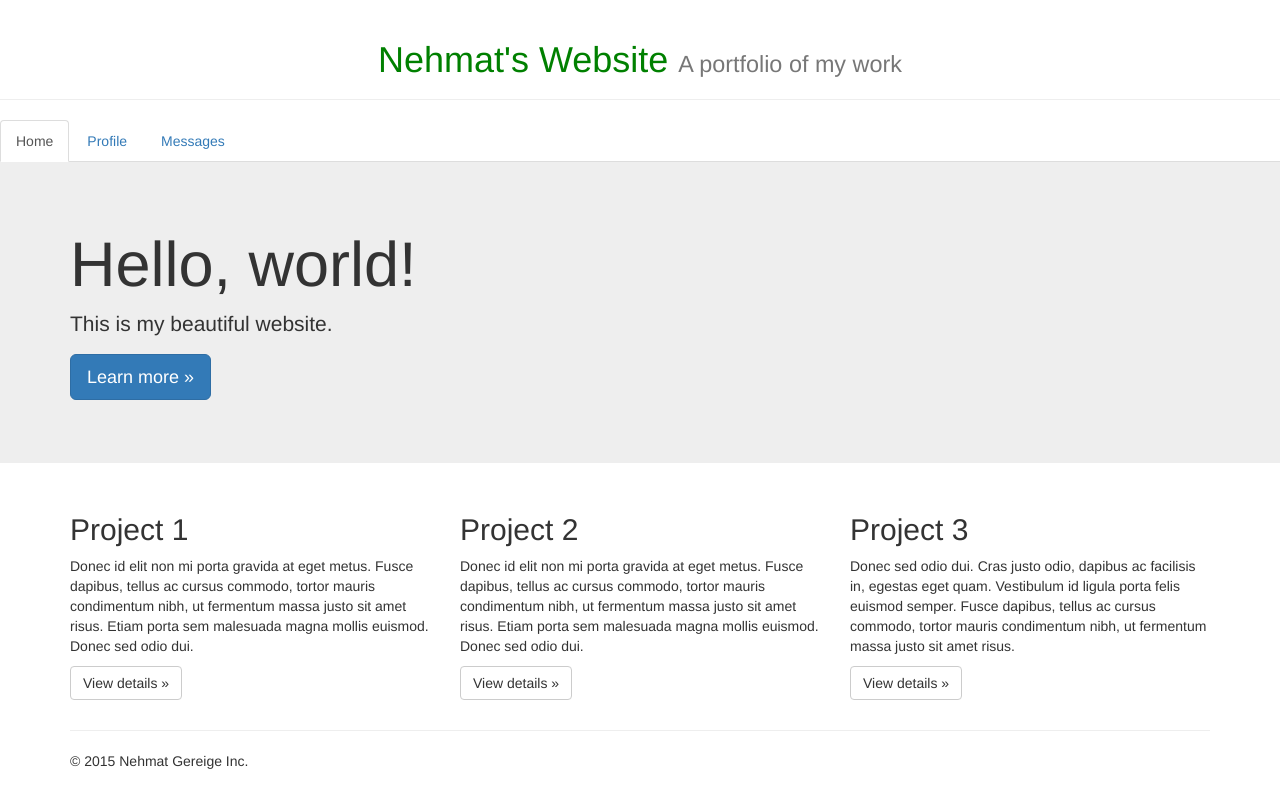
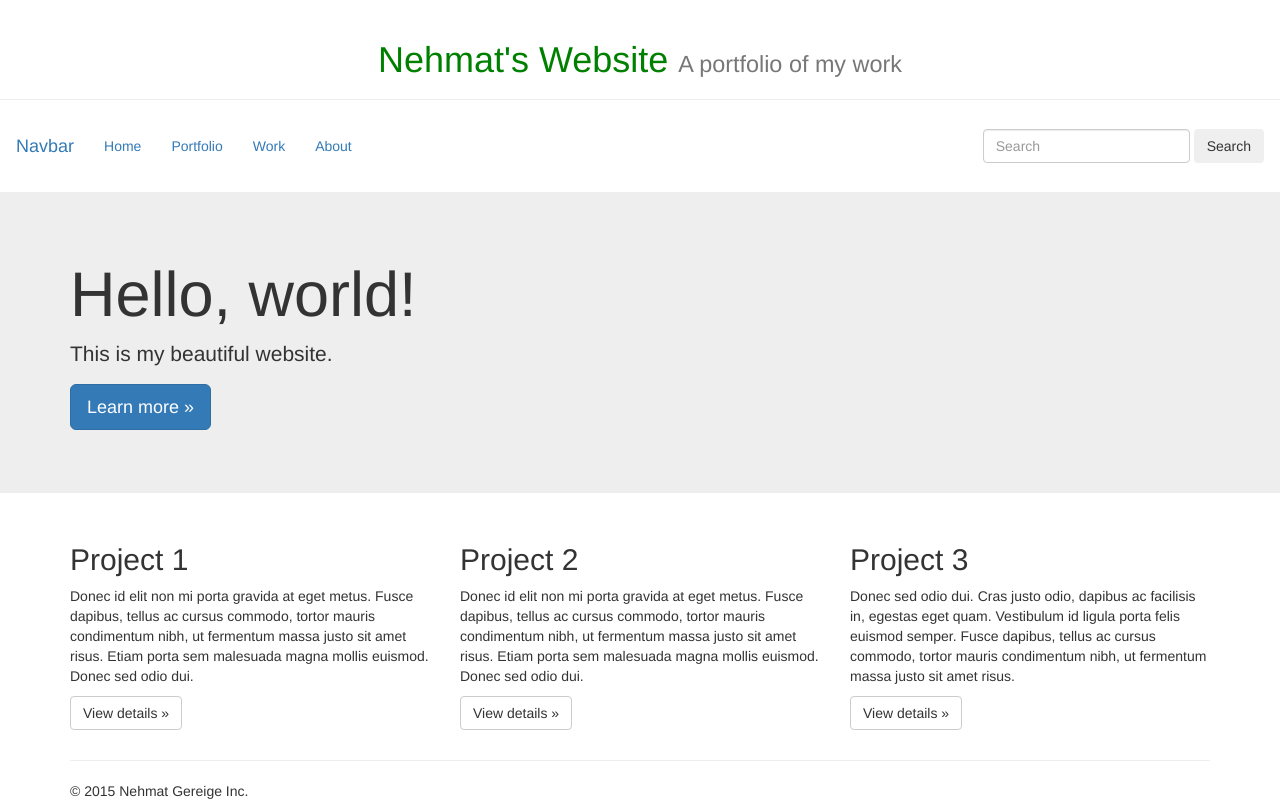
Before and after one commit to gere0018/bower-grunt-Website, a website: page index.html in a window 1280 px wide. Drawn offline with nearby package versions, Linux system fonts and the light colour scheme.

Commit message:
Changed the navbar in original index and run grunt again.

```diff
--- a/index.html
+++ b/index.html
@@ -12,6 +12,8 @@
      <link href="bower_components/bootstrap/dist/css/bootstrap.min.css" rel="stylesheet">
      <!-- Main Css -->
       <link href="css/main.css" rel="stylesheet">
+      <!--  link to single minified css file
+      <link href="css/main.min.css" rel="stylesheet"> -->
   </head>
 <body>
 
@@ -20,11 +22,27 @@
         <h1>Nehmat's Website <small>A portfolio of my work</small></h1>
     </div>
     <!-- Navigation -->
-    <ul class="nav nav-tabs">
-      <li role="presentation" class="active"><a href="#">Home</a></li>
-      <li role="presentation"><a href="#">Profile</a></li>
-      <li role="presentation"><a href="#">Messages</a></li>
-    </ul>
+    <nav class="navbar navbar-light bg-faded">
+  <a class="navbar-brand" href="#">Navbar</a>
+  <ul class="nav navbar-nav">
+    <li class="nav-item active">
+      <a class="nav-link" href="#">Home <span class="sr-only">(current)</span></a>
+    </li>
+    <li class="nav-item">
+      <a class="nav-link" href="#">Portfolio</a>
+    </li>
+    <li class="nav-item">
+      <a class="nav-link" href="#">Work</a>
+    </li>
+    <li class="nav-item">
+      <a class="nav-link" href="#">About</a>
+    </li>
+  </ul>
+  <form class="form-inline navbar-form pull-right">
+    <input class="form-control" type="text" placeholder="Search">
+    <button class="btn btn-success-outline" type="submit">Search</button>
+  </form>
+</nav>
     <!-- Jumbotron -->
     <div class="jumbotron">
       <div class="container">
@@ -60,7 +78,8 @@
       </footer>
 
 
-    </div> <!-- /container -->
+    </div> <!-- Link to single minified js file
+     <script src="js/main.min.js">-->
     <script src="bower_components/jquery/dist/jquery.min.js"></script>
     <script src="bower_components/bootstrap/dist/js/bootstrap.min.js"></script>
     <script src="js/main.js"></script>
```
Also changed, not shown: dist/index.html.
